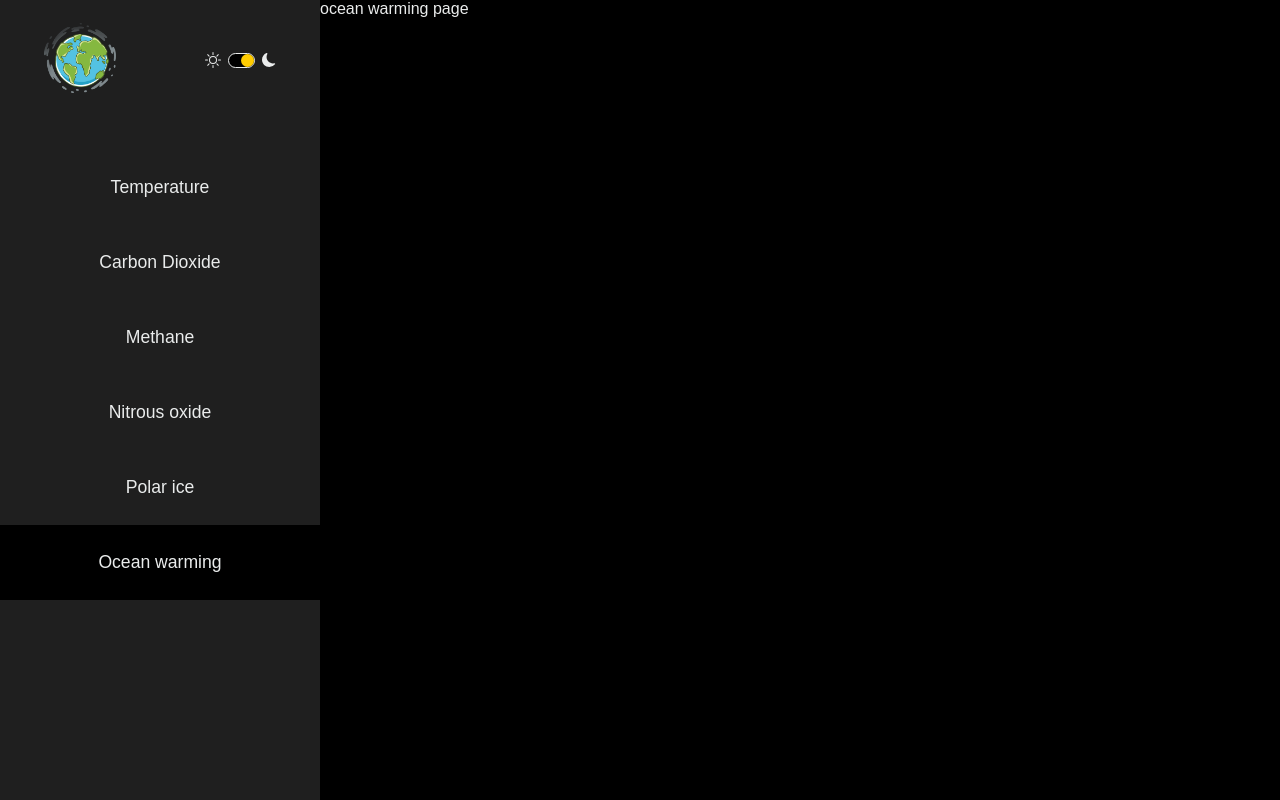
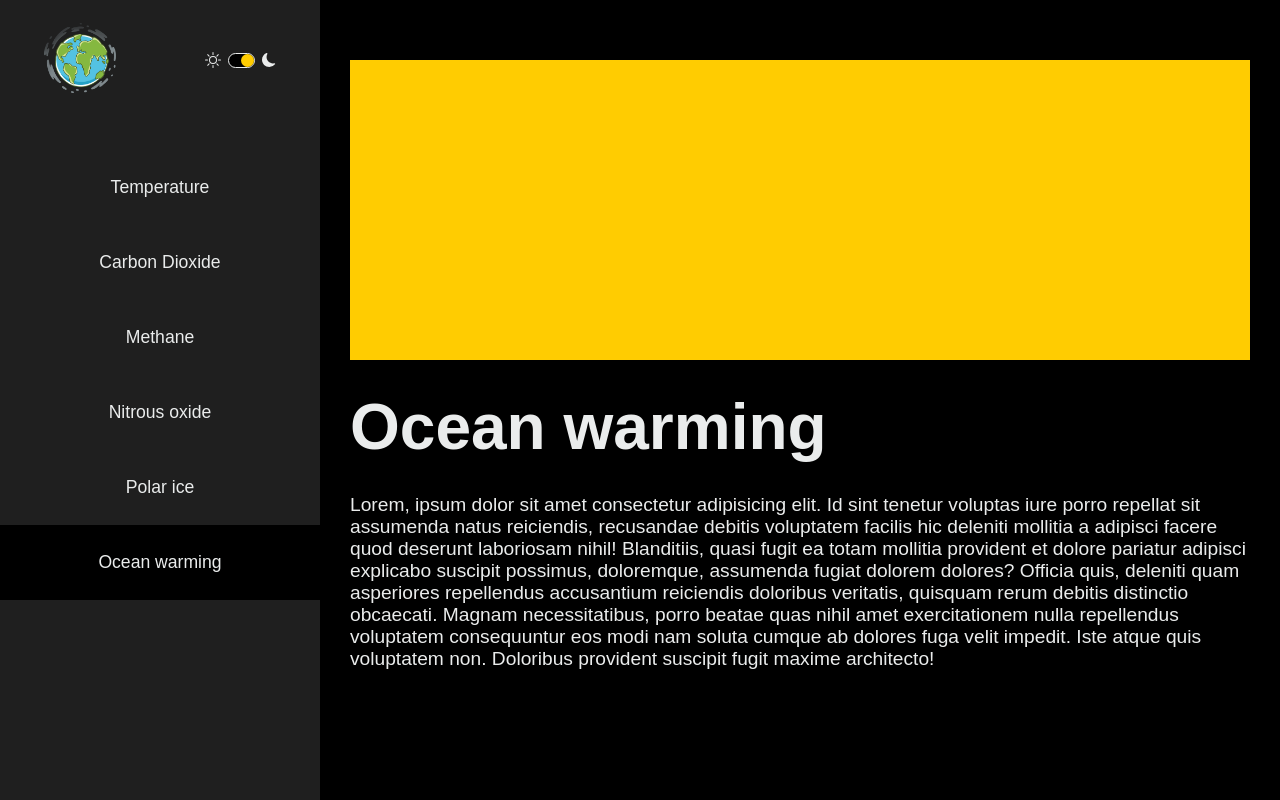
Before and after one commit to francesca-pizzighini/no-planet-b, a React (Vite) app: page /data/ocean-warming in a window 1280 px wide. Built offline with nearby package versions, Linux system fonts and the light colour scheme; no server answers.

Commit message:
create single pages structure

```diff
--- /dev/null
+++ b/src/components/sideChart.jsx
@@ -0,0 +1,13 @@
+function SideChart({ title, description }) {
+  return (
+    <>
+        <div className="chart-graph" ></div>
+
+        <h2>{title}</h2>
+
+        <p>{description}</p>
+    </>
+  )
+}
+
+export default SideChart
--- a/src/main.jsx
+++ b/src/main.jsx
@@ -15,7 +15,7 @@ import No2 from "./pages/no2.jsx"
 import PolarIce from "./pages/polarIce.jsx"
 import OceanWarming from "./pages/oceanWarming.jsx"
 import ErrorPage from "./pages/errorPage.jsx"
-import ChartPage from './pages/chart-page/chartPage.jsx'
+import ChartPage from './pages/chartPage.jsx'
 
 const router = createBrowserRouter([
   {
--- a/src/pages/co2.jsx
+++ b/src/pages/co2.jsx
@@ -1,9 +1,9 @@
 import { useEffect } from "react";
 import { useDispatch, useSelector } from "react-redux";
 import { fetchCo2 } from "../features/co2/co2FetchingSlice";
-import ChartNavbar from "../components/navbar/chartNavbar.jsx";
-import ChartPage from "./chart-page/chartPage.jsx";
+
 import { Helmet, HelmetProvider } from "react-helmet-async";
+import SideChart from "../components/sideChart";
 
 function Co2() {
   const co2 = useSelector(state => state.co2.co2)
@@ -31,7 +31,12 @@ function Co2() {
         </Helmet>
       </HelmetProvider>
 
-      co2 page</div>
+      <SideChart
+        title="Carbon dioxide"
+        description="Lorem, ipsum dolor sit amet consectetur adipisicing elit. Id sint tenetur voluptas iure porro repellat sit assumenda natus reiciendis, recusandae debitis voluptatem facilis hic deleniti mollitia a adipisci facere quod deserunt laboriosam nihil! Blanditiis, quasi fugit ea totam mollitia provident et dolore pariatur adipisci explicabo suscipit possimus, doloremque, assumenda fugiat dolorem dolores? Officia quis, deleniti quam asperiores repellendus accusantium reiciendis doloribus veritatis, quisquam rerum debitis distinctio obcaecati. Magnam necessitatibus, porro beatae quas nihil amet exercitationem nulla repellendus voluptatem consequuntur eos modi nam soluta cumque ab dolores fuga velit impedit. Iste atque quis voluptatem non. Doloribus provident suscipit fugit maxime architecto!"
+      />
+
+    </div>
   )
 }
 
--- a/src/pages/chart-page/chartPage.scss
+++ b/src/pages/dataPage.scss
@@ -1,4 +1,4 @@
-@import "../../variables.scss";
+@import "../variables.scss";
 
 .chart-pages {
     display: flex;
@@ -113,12 +113,30 @@
     }
 
     .chart {
-        height: 90dvh;
+        min-height: 90dvh;
         width: 100dvw;
         background-color: $light-color;
 
         div{
-            color: $dark-color;
+            .chart-graph {
+                background-color: $yellow;
+                width: calc(100% - 60px);
+                height: 300px;
+                margin: 60px auto 30px;
+            }
+
+            h2{
+                color: $dark-color;
+                font-size: 3rem;
+                margin: 30px auto;
+                padding: 0px 30px;
+            }
+            p{
+                color: $dark-color;
+                font-size: 1.2rem;
+                margin: 30px auto;
+                padding: 0px 30px 60px;
+            }
         }
     }
 }
@@ -148,7 +166,12 @@
         background-color: $darker-color;
 
         div{
-            color: $light-color;
+            h2 {
+                color: $light-color !important;
+            }
+            p {
+                color: $light-color;
+            }
         }
     }
 }
@@ -176,7 +199,7 @@
             display: none;
         }
         .side {
-            height: 100dvh;
+            min-height: 100dvh;
             width: 25dvw;
             background-color: $greyish-color;
             display: flex;
@@ -211,9 +234,15 @@
         }
 
         .chart {
-            height: 100dvh;
+            min-height: 100dvh;
             width: 75dvw;
             background-color: $light-color;
+
+            div {
+                h2 {
+                    font-size: 4rem;
+                }
+            }
         }
     }
     .chart-pages.dark {
--- a/src/pages/methane.jsx
+++ b/src/pages/methane.jsx
@@ -2,6 +2,7 @@ import { useEffect } from "react";
 import { useDispatch, useSelector } from "react-redux";
 import { fetchMethane } from "../features/methane/methaneFetchingSlice";
 import { Helmet, HelmetProvider } from "react-helmet-async";
+import SideChart from "../components/sideChart";
 
 function Methane() {
   const methane = useSelector(state => state.methane.methane)
@@ -28,7 +29,12 @@ function Methane() {
           ></meta>
         </Helmet>
       </HelmetProvider>
-      methane page
+
+      <SideChart
+        title="Methane"
+        description="Lorem, ipsum dolor sit amet consectetur adipisicing elit. Id sint tenetur voluptas iure porro repellat sit assumenda natus reiciendis, recusandae debitis voluptatem facilis hic deleniti mollitia a adipisci facere quod deserunt laboriosam nihil! Blanditiis, quasi fugit ea totam mollitia provident et dolore pariatur adipisci explicabo suscipit possimus, doloremque, assumenda fugiat dolorem dolores? Officia quis, deleniti quam asperiores repellendus accusantium reiciendis doloribus veritatis, quisquam rerum debitis distinctio obcaecati. Magnam necessitatibus, porro beatae quas nihil amet exercitationem nulla repellendus voluptatem consequuntur eos modi nam soluta cumque ab dolores fuga velit impedit. Iste atque quis voluptatem non. Doloribus provident suscipit fugit maxime architecto!"
+      />
+
     </div>
   )
 }
--- a/src/pages/no2.jsx
+++ b/src/pages/no2.jsx
@@ -2,6 +2,7 @@ import { useEffect } from "react";
 import { useSelector, useDispatch } from "react-redux";
 import { fetchNo2 } from "../features/no2/no2FetchingSlice";
 import { Helmet, HelmetProvider } from "react-helmet-async";
+import SideChart from "../components/sideChart";
 
 function No2() {
   const no2 = useSelector(state => state.no2.no2)
@@ -28,7 +29,12 @@ function No2() {
           ></meta>
         </Helmet>
       </HelmetProvider>
-      no2 page
+
+      <SideChart
+        title="Nitrous Oxide"
+        description="Lorem, ipsum dolor sit amet consectetur adipisicing elit. Id sint tenetur voluptas iure porro repellat sit assumenda natus reiciendis, recusandae debitis voluptatem facilis hic deleniti mollitia a adipisci facere quod deserunt laboriosam nihil! Blanditiis, quasi fugit ea totam mollitia provident et dolore pariatur adipisci explicabo suscipit possimus, doloremque, assumenda fugiat dolorem dolores? Officia quis, deleniti quam asperiores repellendus accusantium reiciendis doloribus veritatis, quisquam rerum debitis distinctio obcaecati. Magnam necessitatibus, porro beatae quas nihil amet exercitationem nulla repellendus voluptatem consequuntur eos modi nam soluta cumque ab dolores fuga velit impedit. Iste atque quis voluptatem non. Doloribus provident suscipit fugit maxime architecto!"
+      />
+
     </div>
   )
 }
--- a/src/pages/oceanWarming.jsx
+++ b/src/pages/oceanWarming.jsx
@@ -2,6 +2,7 @@ import { useEffect } from "react";
 import { useDispatch, useSelector } from "react-redux";
 import { fetchOceanWarming } from "../features/oceanWarming/oceanWarmingFetchingSlice";
 import { Helmet, HelmetProvider } from "react-helmet-async";
+import SideChart from "../components/sideChart";
 
 function OceanWarming() {
   const oceanWarming = useSelector(state => state.oceanWarming.oceanWarming);
@@ -28,7 +29,12 @@ function OceanWarming() {
           ></meta>
         </Helmet>
       </HelmetProvider>
-      ocean warming page
+
+      <SideChart
+        title="Ocean warming"
+        description="Lorem, ipsum dolor sit amet consectetur adipisicing elit. Id sint tenetur voluptas iure porro repellat sit assumenda natus reiciendis, recusandae debitis voluptatem facilis hic deleniti mollitia a adipisci facere quod deserunt laboriosam nihil! Blanditiis, quasi fugit ea totam mollitia provident et dolore pariatur adipisci explicabo suscipit possimus, doloremque, assumenda fugiat dolorem dolores? Officia quis, deleniti quam asperiores repellendus accusantium reiciendis doloribus veritatis, quisquam rerum debitis distinctio obcaecati. Magnam necessitatibus, porro beatae quas nihil amet exercitationem nulla repellendus voluptatem consequuntur eos modi nam soluta cumque ab dolores fuga velit impedit. Iste atque quis voluptatem non. Doloribus provident suscipit fugit maxime architecto!"
+      />
+
     </div>
   )
 }
--- a/src/pages/polarIce.jsx
+++ b/src/pages/polarIce.jsx
@@ -2,6 +2,7 @@ import { useEffect } from "react";
 import { useDispatch, useSelector } from "react-redux";
 import { fetchPolarIce } from "../features/polarIce/polarIceFetchingSlice";
 import { Helmet, HelmetProvider } from "react-helmet-async";
+import SideChart from "../components/sideChart";
 
 function PolarIce() {
   const polarIceData = useSelector(state => state.polarIce.polarIceData);
@@ -30,7 +31,12 @@ function PolarIce() {
           ></meta>
         </Helmet>
       </HelmetProvider>
-      polar ice page
+
+      <SideChart
+        title="Polar ice"
+        description="Lorem, ipsum dolor sit amet consectetur adipisicing elit. Id sint tenetur voluptas iure porro repellat sit assumenda natus reiciendis, recusandae debitis voluptatem facilis hic deleniti mollitia a adipisci facere quod deserunt laboriosam nihil! Blanditiis, quasi fugit ea totam mollitia provident et dolore pariatur adipisci explicabo suscipit possimus, doloremque, assumenda fugiat dolorem dolores? Officia quis, deleniti quam asperiores repellendus accusantium reiciendis doloribus veritatis, quisquam rerum debitis distinctio obcaecati. Magnam necessitatibus, porro beatae quas nihil amet exercitationem nulla repellendus voluptatem consequuntur eos modi nam soluta cumque ab dolores fuga velit impedit. Iste atque quis voluptatem non. Doloribus provident suscipit fugit maxime architecto!"
+      />
+
     </div>
   )
 }
--- a/src/pages/temperature.jsx
+++ b/src/pages/temperature.jsx
@@ -2,6 +2,7 @@ import { useEffect } from "react";
 import { useDispatch, useSelector } from "react-redux";
 import { fetchTemperature } from "../features/temperature/temperatureFetchingSlice";
 import { Helmet, HelmetProvider } from "react-helmet-async";
+import SideChart from "../components/sideChart";
 
 function Temperature() {
   const temperature = useSelector(state => state.temperature.temperature)
@@ -29,6 +30,12 @@ function Temperature() {
           ></meta>
         </Helmet>
       </HelmetProvider>
+
+      <SideChart
+        title="Temperature"
+        description="Lorem, ipsum dolor sit amet consectetur adipisicing elit. Id sint tenetur voluptas iure porro repellat sit assumenda natus reiciendis, recusandae debitis voluptatem facilis hic deleniti mollitia a adipisci facere quod deserunt laboriosam nihil! Blanditiis, quasi fugit ea totam mollitia provident et dolore pariatur adipisci explicabo suscipit possimus, doloremque, assumenda fugiat dolorem dolores? Officia quis, deleniti quam asperiores repellendus accusantium reiciendis doloribus veritatis, quisquam rerum debitis distinctio obcaecati. Magnam necessitatibus, porro beatae quas nihil amet exercitationem nulla repellendus voluptatem consequuntur eos modi nam soluta cumque ab dolores fuga velit impedit. Iste atque quis voluptatem non. Doloribus provident suscipit fugit maxime architecto!"
+      />
+
       {loadingState.loading && (<div>loading</div>)}
 
       {!loadingState.loading && loadingState.error ? <div>{loadingState.error}</div> : null}
```
Also changed, not shown: src/pages/chartPage.jsx (renamed from src/pages/chart-page/chartPage.jsx, +6 -8 lines).
